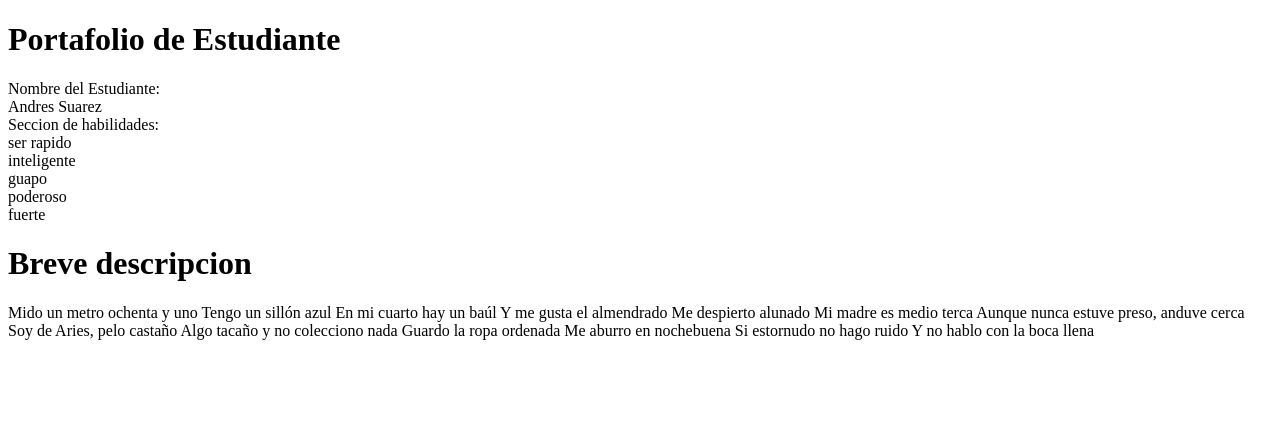
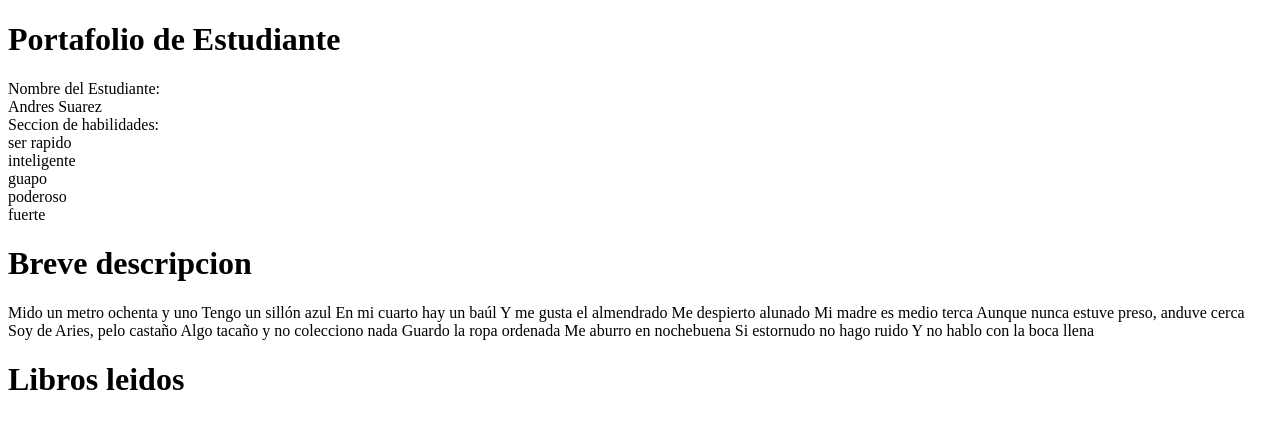
Before and after one commit to Asuare-Mc/PRACTICA, a plain HTML site: page index.html in a window 1280 px wide. Drawn offline with Linux system fonts and the light colour scheme.

Commit message:
decimo segundo

```diff
--- a/index.html
+++ b/index.html
@@ -27,6 +27,7 @@
         Me aburro en nochebuena
         Si estornudo no hago ruido
         Y no hablo con la boca llena</p1>
+    <h1>Libros leidos</h1>
 
 </body>
 </html>
```
